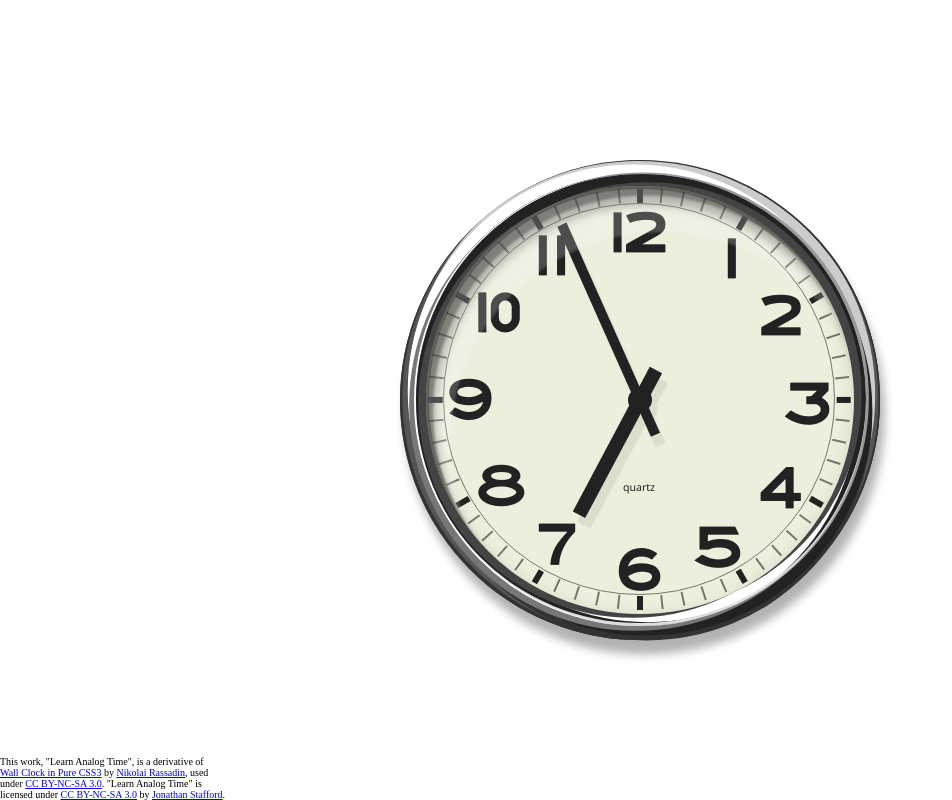
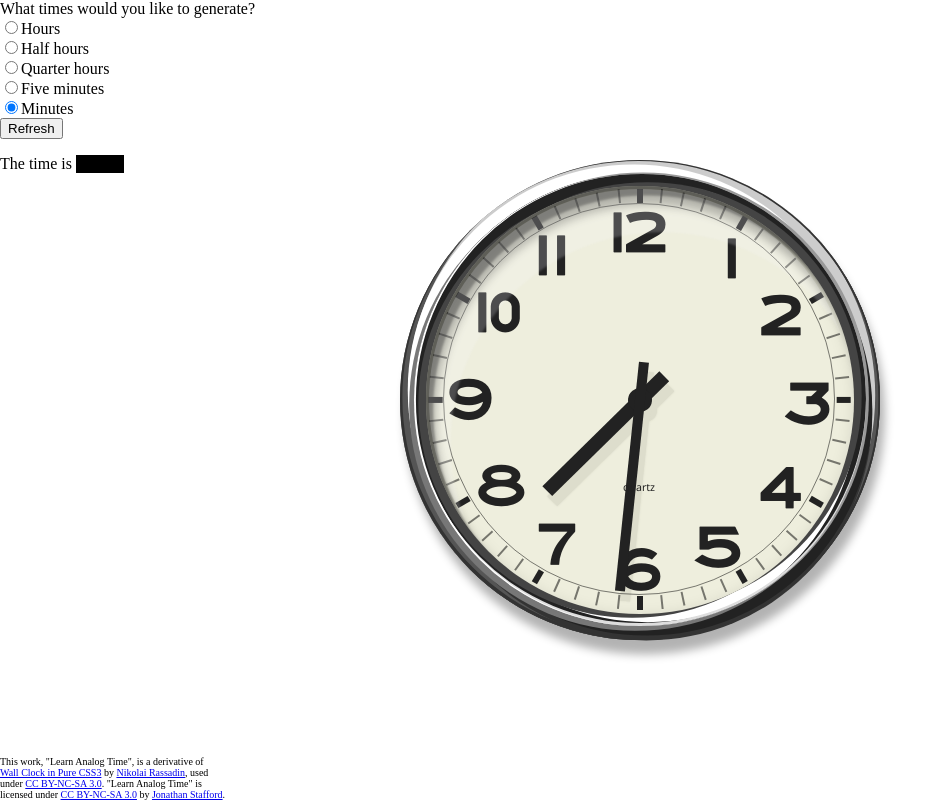
Before and after one commit to thecabinet/learn-analog-time, a plain HTML site: page index.html in a window 1280 px wide. Shown: the whole page, without its empty margins (0-952 px from the left). Drawn offline with Linux system fonts and the light colour scheme.

Commit message:
adds controls and answer

```diff
--- a/index.html
+++ b/index.html
@@ -6,6 +6,15 @@ This work, "Learn Analog Time", is a derivative of <a href="http://cssdeck.com/l
   <head>
     <title>Learn Analog Time</title>
     <style>
+      #answer {
+        display: inline-block;
+        width:3em;
+        background-color:black;
+        text-align:center;
+      }
+      #answer:hover {
+        background-color:white;
+      }
       #license {
         font-size:x-small;
         position:absolute;
@@ -305,6 +314,20 @@ This work, "Learn Analog Time", is a derivative of <a href="http://cssdeck.com/l
     </style>
   </head>
   <body>
+    <div>
+      What times would you like to generate?<br/>
+      <form name="options">
+        <input type="radio" name="times" onclick="changeTimes(60)">Hours</input><br/>
+        <input type="radio" name="times" onclick="changeTimes(30)">Half hours</input><br/>
+        <input type="radio" name="times" onclick="changeTimes(15)">Quarter hours</input><br/>
+        <input type="radio" name="times" onclick="changeTimes( 5)">Five minutes</input><br/>
+        <input type="radio" name="times" onclick="changeTimes( 1)" checked="checked">Minutes</input><br/>
+        <button onclick="setNewTime(); return false">Refresh</button>
+      </form>
+    </div>
+    <div>
+      The time is <span id="answer"></span>
+    </div>
     <div id="clock">
       <div id="a">
         <div id="b">
@@ -334,7 +357,7 @@ This work, "Learn Analog Time", is a derivative of <a href="http://cssdeck.com/l
                 <div id="g">
                   <u><u>11<u>10<u>9</u>8</u>7</u>6</u>
                 </div>
-                <div id="q"><a href="" style="position:relative;z-index:1000;color:#222;text-decoration:none;">quartz</a></div>
+                <div id="q"><a href="" style="position:relative;z-index:1000;color:#222;text-decoration:none;" onclick="setNewTime(); return false">quartz</a></div>
               </div>
               <div class="hh">
                 <div class="h"></div>
@@ -356,6 +379,12 @@ This work, "Learn Analog Time", is a derivative of <a href="http://cssdeck.com/l
       licensed under <a href="http://creativecommons.org/licenses/by-nc-sa/3.0/">CC BY-NC-SA 3.0</a> by <a href="mailto:thecabinet@gmail.com">Jonathan Stafford</a>.
     </div>
     <script language="javascript">
+      var step = 1;
+      function changeTimes(newStep) {
+        step = newStep
+        setNewTime();
+      }
+
       function setTransform(className, degrees) {
         var rotate = "rotate(" + degrees + "deg)";
 
@@ -368,13 +397,27 @@ This work, "Learn Analog Time", is a derivative of <a href="http://cssdeck.com/l
         }
       }
 
-      var minute = Math.floor(60 * Math.random());
-      var minuteDegrees  = 360 * minute / 60;
-      setTransform('mm', minuteDegrees);
+      var answerElem = document.getElementById('answer');
 
-      var hour = Math.floor(12 * Math.random());
-      var hourDegrees = 360 * (hour + (minute / 60)) / 12;
-      setTransform('hh', hourDegrees);
+      function setNewTime() {
+        var minute = Math.floor(60 / step * Math.random()) * step;
+        var minuteDegrees  = 360 * minute / 60;
+        setTransform('mm', minuteDegrees);
+
+        var hour = Math.ceil(12 * Math.random());
+        var hourDegrees = 360 * (hour + (minute / 60)) / 12;
+        setTransform('hh', hourDegrees);
+
+        var answer = hour + ':';
+        if(minute < 10) {
+          answer += '0' + minute;
+        } else {
+          answer += minute;
+        }
+        answerElem.innerText = answer;
+      }
+
+      setNewTime();
     </script>
   </body>
 </html>
```
